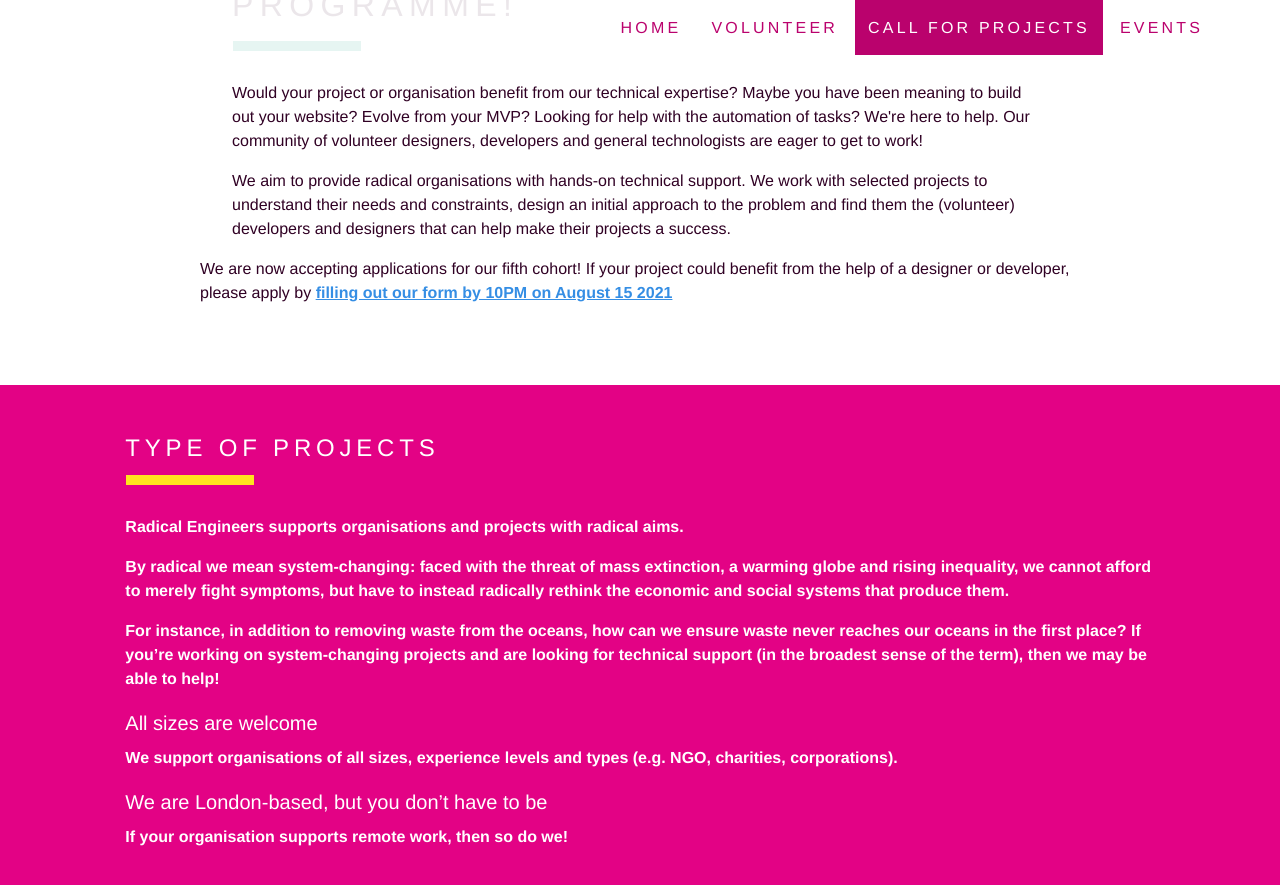
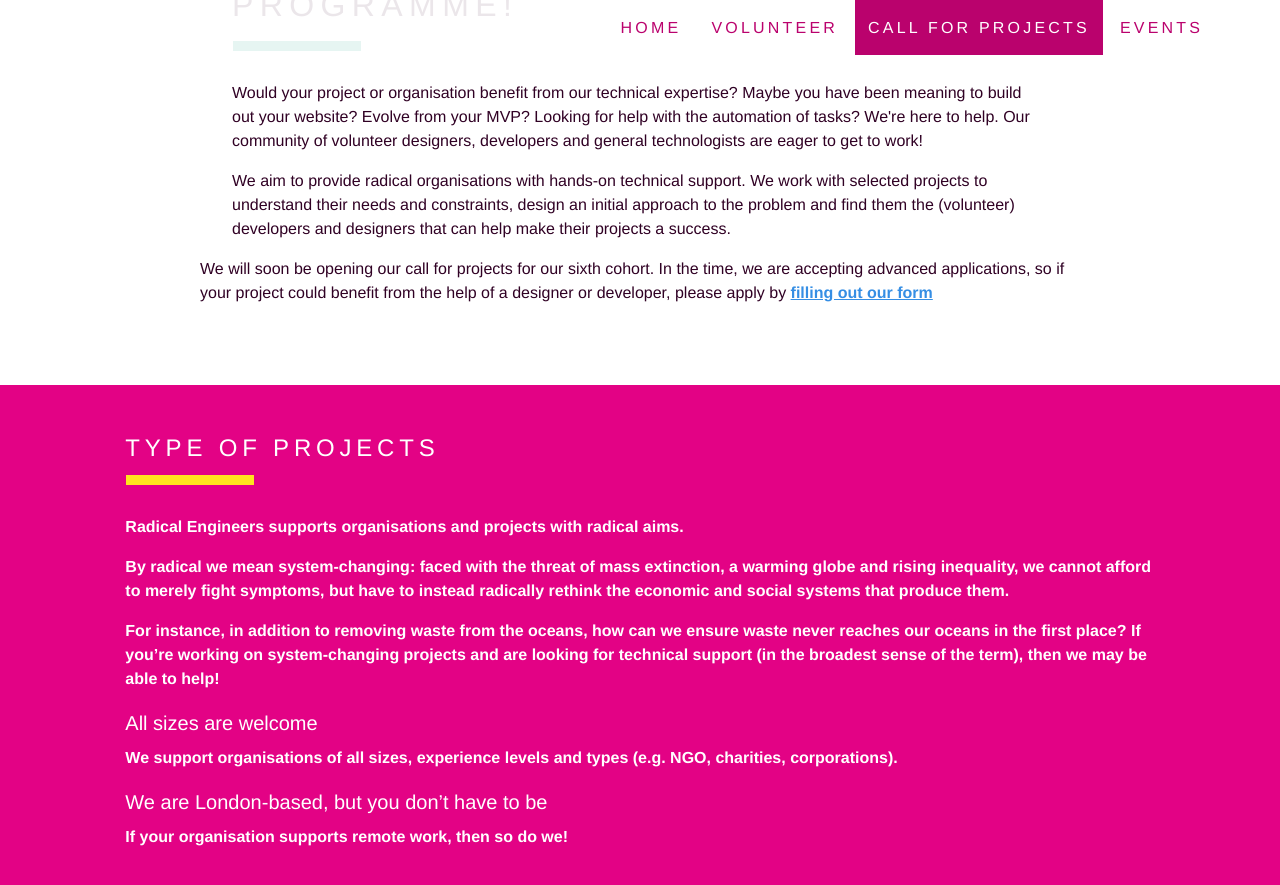
Before and after one commit to radicalengineers/radicalengineers.github.io, a Jekyll site: the page projects.html, which Jekyll copies as it is, in a window 1280 px wide and 900 px high, scrolled down 771 px. Shown: the top 885 px of the window. Built offline with Jekyll 4.4.1, drawn with Linux system fonts in a browser that asks for light colours.

Commit message:
Updating for cohort 6 pre-opening
Remove deadline for cohort 5.
Add advanced application option for cohort 6.

```diff
--- a/projects.html
+++ b/projects.html
@@ -43,7 +43,7 @@
            <p>Would your project or organisation benefit from our technical expertise? Maybe you have been meaning to build out your website? Evolve from your MVP? Looking for help with the automation of tasks? We're here to help. Our community of volunteer designers, developers and general technologists are eager to get to work!</p>
            <p>We aim to provide radical organisations with hands-on technical support. We work with selected projects to understand their needs and constraints, design an initial approach to the problem and find them the (volunteer) developers and designers that can help make their projects a success.</p>
           </div>
-           <p>We are now accepting applications for our fifth cohort! If your project could benefit from the help of a designer or developer, please apply by <a target="_blank" href="https://docs.google.com/forms/d/e/1FAIpQLSe79qgbrusuZyagN89oME_F7S9F6IGRRw7VhUTUc8he4dlBWQ/viewform"><strong>filling out our form by 10PM on August 15 2021</a></p>
+           <p>We will soon be opening our call for projects for our sixth cohort. In the time, we are accepting advanced applications, so if your project could benefit from the help of a designer or developer, please apply by <a target="_blank" href="https://docs.google.com/forms/d/e/1FAIpQLSe79qgbrusuZyagN89oME_F7S9F6IGRRw7VhUTUc8he4dlBWQ/viewform"><strong>filling out our form</a></p>
           </div>
           </div>
         </div>
```
